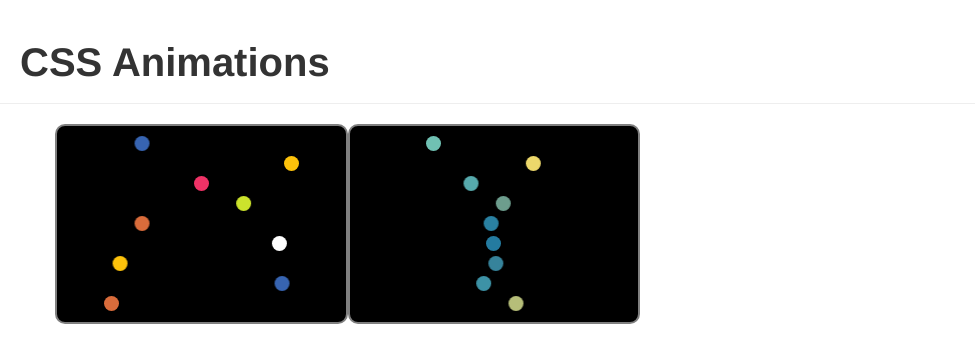
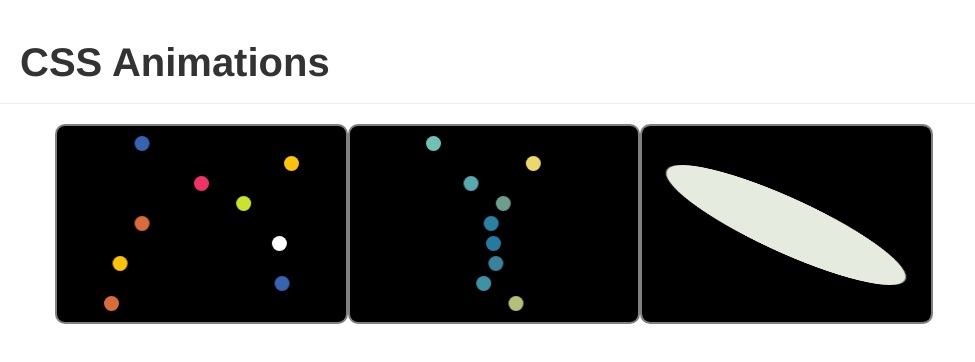
Before and after one commit to cchrispy/animations, a React app: page / in a window 1280 px wide. Shown: the top 362 px of the page, without its empty margins (0-975 px from the left). Built offline with nearby package versions, Linux system fonts and the light colour scheme.

Commit message:
Boing animation

```diff
--- a/src/components/Box.jsx
+++ b/src/components/Box.jsx
@@ -6,6 +6,7 @@ class Box extends Component {
     this.state = {
       vibrate: <div className='ball vibrate'></div>,
       slide: <div className='ball slide'></div>,
+      boing: <div className='ball-lg boing'><div></div></div>
     };
   }
 
@@ -15,6 +16,9 @@ class Box extends Component {
     }
     if (animation === 'slide') {
       return [1, 2, 3, 4, 5, 6, 7, 8, 9].map(x => this.state.slide);
+    }
+    if (animation === 'boing') {
+      return this.state.boing;
     }
   }
 
--- a/src/components/Boxes.jsx
+++ b/src/components/Boxes.jsx
@@ -14,6 +14,7 @@ class Boxes extends Component {
         <div className='row'>
           <Box type='vibrate' />
           <Box type='slide' />
+          <Box type='boing' />
         </div>
       </div>
     )
--- a/src/styles/animations.scss
+++ b/src/styles/animations.scss
@@ -51,3 +51,22 @@
     background-color: black;
   }
 }
+
+@keyframes boing {
+  0% { transform: skew(0deg); background-color: #5CA4A9; }
+  10% { transform: skew(35deg); background-color: #5CA4A9; }
+  20% { transform: skew(-30deg); background-color: #9BC1BC; }
+  30% { transform: skew(45deg); background-color: #F4F1BB; }
+  40% { transform: skew(0deg, -60deg); background-color: #E6EBE0; }
+  50% { transform: skew(60deg); background-color: #E6EBE0; }
+  60% { transform: skew(-65deg); background-color: #E6EBE0; }
+  70% { transform: skew(30deg); background-color: #9BC1BC; }
+  80% { transform: skew(-5deg, -5deg); }
+  82% { transform: skew(-2deg, 2deg); }
+  85% { transform: skew(5deg, 5deg); }
+  88% { transform: skew(-3deg); }
+  90% { transform: skew(2deg); }
+  92% { transform: skew(-2deg); background-color: #5CA4A4; }
+  93% { transform: skew(0deg); background-color: #5CA4A9; }
+  100% { transform: skew(0deg); background-color: #5CA4A9; }
+}
--- a/src/styles/styles.scss
+++ b/src/styles/styles.scss
@@ -37,6 +37,15 @@
   border-radius: 50%;
 }
 
+.ball-lg {
+  height: 120px;
+  width: 120px;
+  margin: 15% auto;
+  padding: 0px;
+  border-radius: 50%;
+  background-color: white;
+}
+
 .vibrate {
   animation-timing-function: ease-in-out;
 }
@@ -45,3 +54,8 @@
   animation-direction: alternate;
   animation-timing-function: ease-in-out;
 }
+
+.boing {
+  animation-timing-function: ease;
+  @include animation-args(boing, 3s);
+}
```
